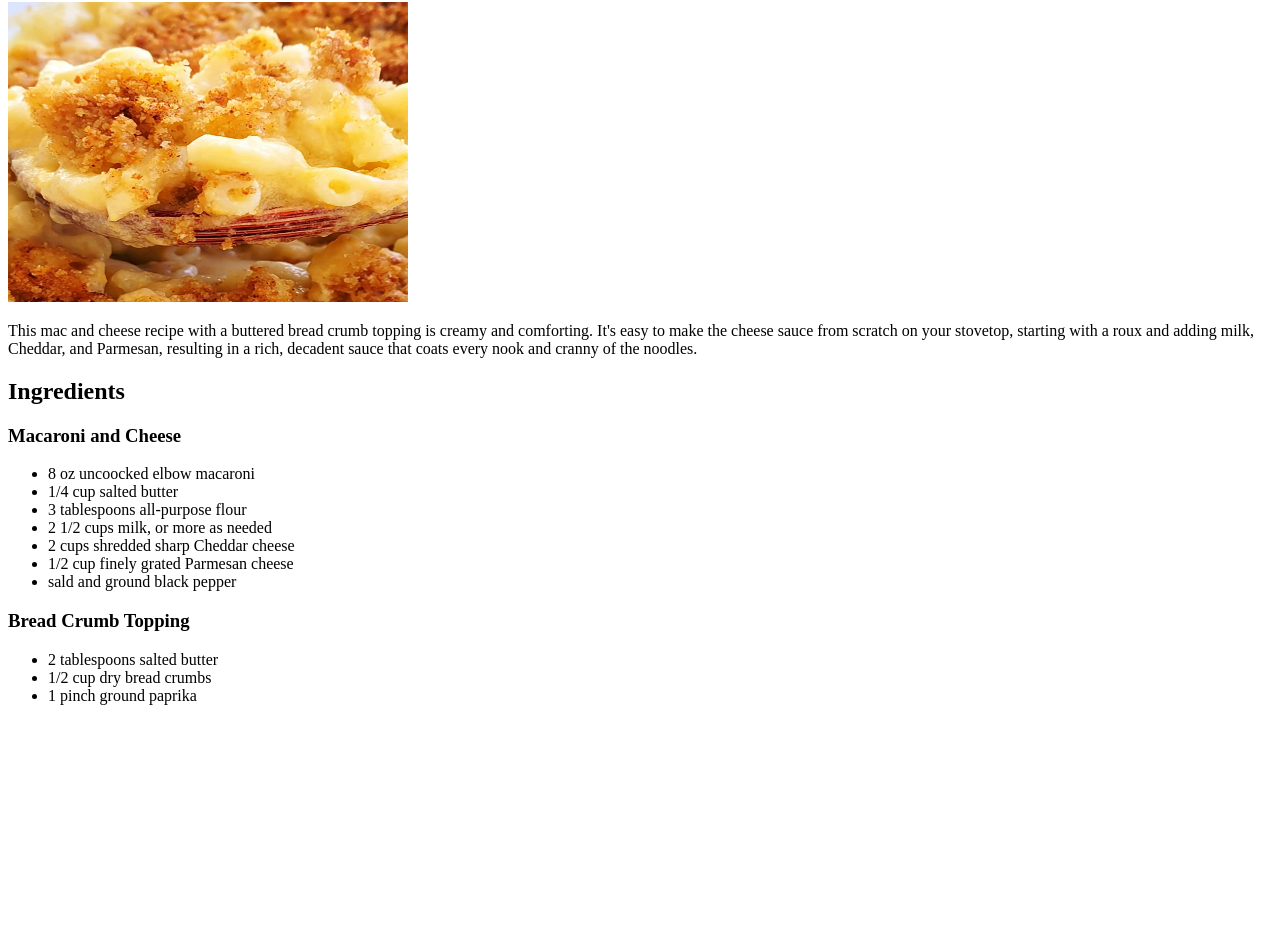
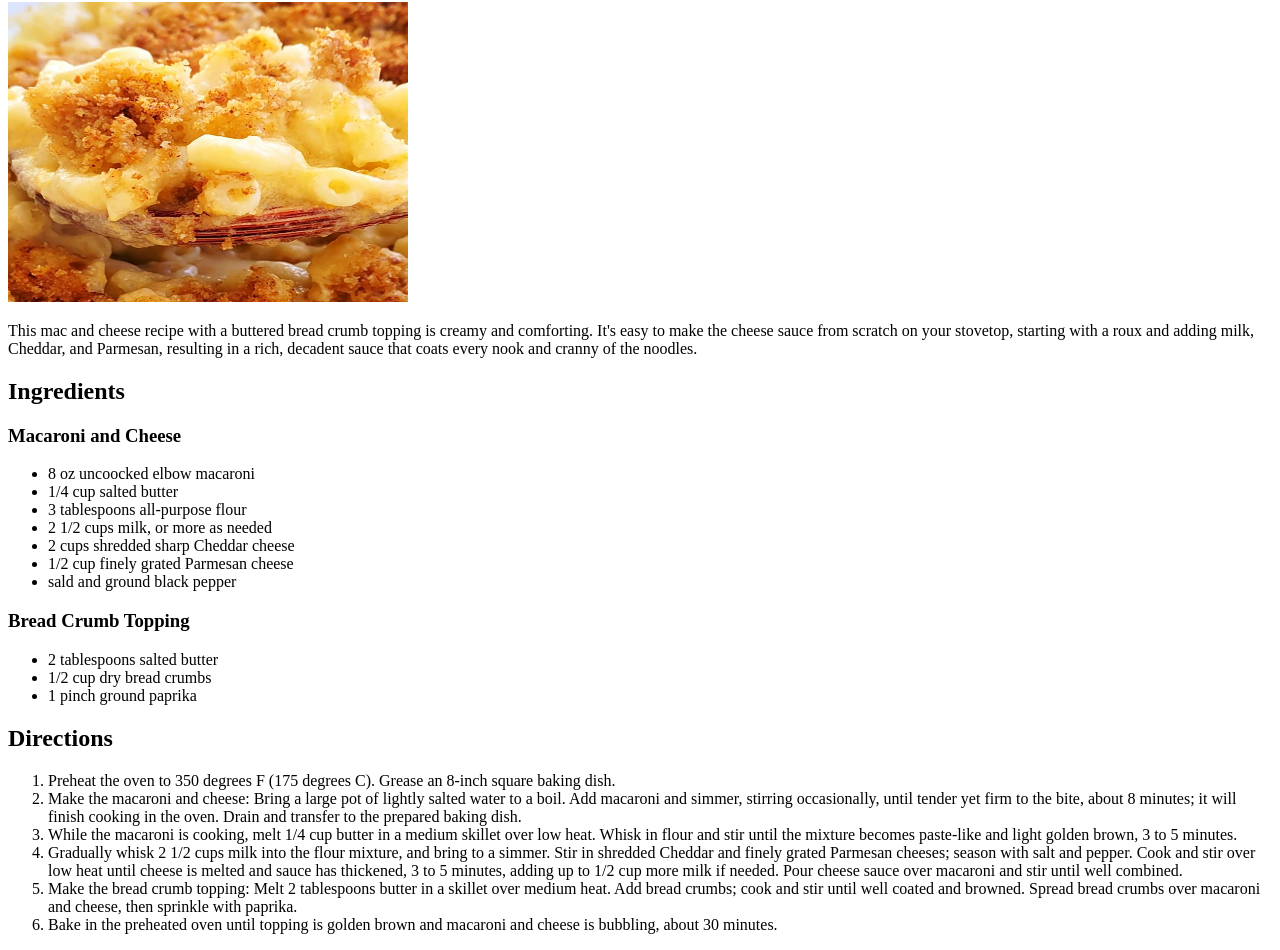
Before and after one commit to boffskbob/odin-recipes, a plain HTML site: page recipes/mac-and-cheese.html in a window 1280 px wide. Shown: the part 78-1028 px from the top of the page. Before the commit the page ends 800 px from the top, so only its background shows below. Drawn offline with Linux system fonts and the light colour scheme.

Commit message:
Add directions for Mac and Cheese

```diff
--- a/recipes/mac-and-cheese.html
+++ b/recipes/mac-and-cheese.html
@@ -30,6 +30,24 @@
         <li>1/2 cup dry bread crumbs</li>
         <li>1 pinch ground paprika</li>
     </ul>
+    <h2>Directions</h2>
+    <ol>
+        <li>Preheat the oven to 350 degrees F (175 degrees C). Grease an 8-inch square baking dish.</li>
+        <li>Make the macaroni and cheese: Bring a large pot of lightly salted water to a boil. Add macaroni and simmer,
+            stirring occasionally, until tender yet firm to the bite, about 8 minutes; it will finish cooking in the
+            oven. Drain and transfer to the prepared baking dish.</li>
+        <li>While the macaroni is cooking, melt 1/4 cup butter in a medium skillet over low heat. Whisk in flour and
+            stir until the mixture becomes paste-like and light golden brown, 3 to 5 minutes.</li>
+        <li>Gradually whisk 2 1/2 cups milk into the flour mixture, and bring to a simmer. Stir in shredded Cheddar and
+            finely grated Parmesan cheeses; season with salt and pepper. Cook and stir over low heat until cheese is
+            melted and sauce has thickened, 3 to 5 minutes, adding up to 1/2 cup more milk if needed. Pour cheese sauce
+            over macaroni and stir until well combined.</li>
+        <li>Make the bread crumb topping: Melt 2 tablespoons butter in a skillet over medium heat. Add bread crumbs;
+            cook and stir until well coated and browned. Spread bread crumbs over macaroni and cheese, then sprinkle
+            with paprika.</li>
+        <li>Bake in the preheated oven until topping is golden brown and macaroni and cheese is bubbling, about 30
+            minutes.</li>
+    </ol>
 </body>
 
 </html>
```
